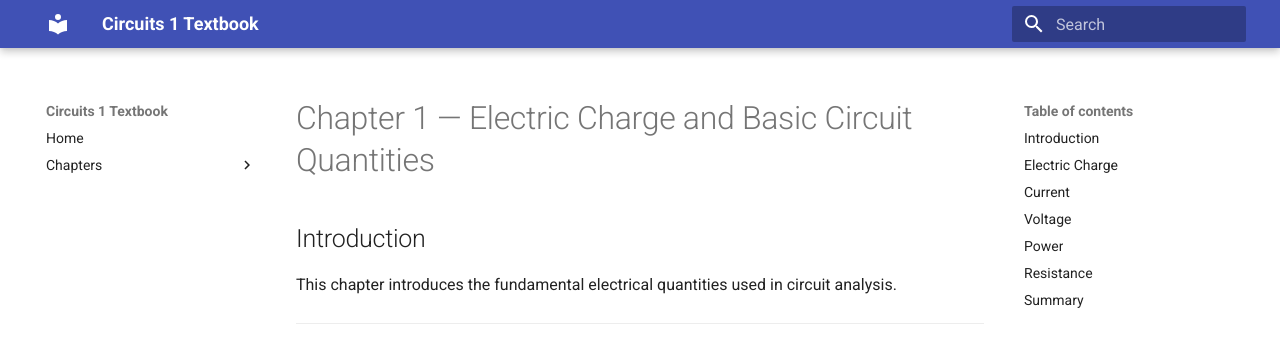
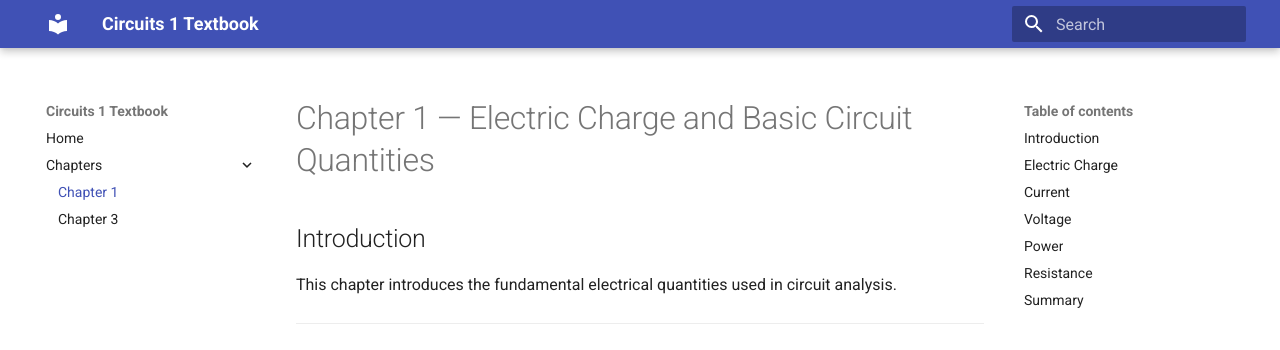
Before and after one commit to Nati-123/circuits1-textbook, an MkDocs documentation site: the page built from docs/chapters/ch1.md, in a window 1280 px wide. Shown: the top 350 px of the page. Built offline with MkDocs 1.6.1 and Material for MkDocs 9.7.7, drawn with Linux system fonts in a browser that asks for light colours.

Commit message:
Update mkdocs.yml

```diff
--- a/mkdocs.yml
+++ b/mkdocs.yml
@@ -6,5 +6,5 @@
 nav:
   - Home: index.md
   - Chapters:
-      - Chapter Overview: chapters/index.md
+      - Chapter 1: chapters/ch1.md
       - Chapter 3: chapters/chapter3.md
```
